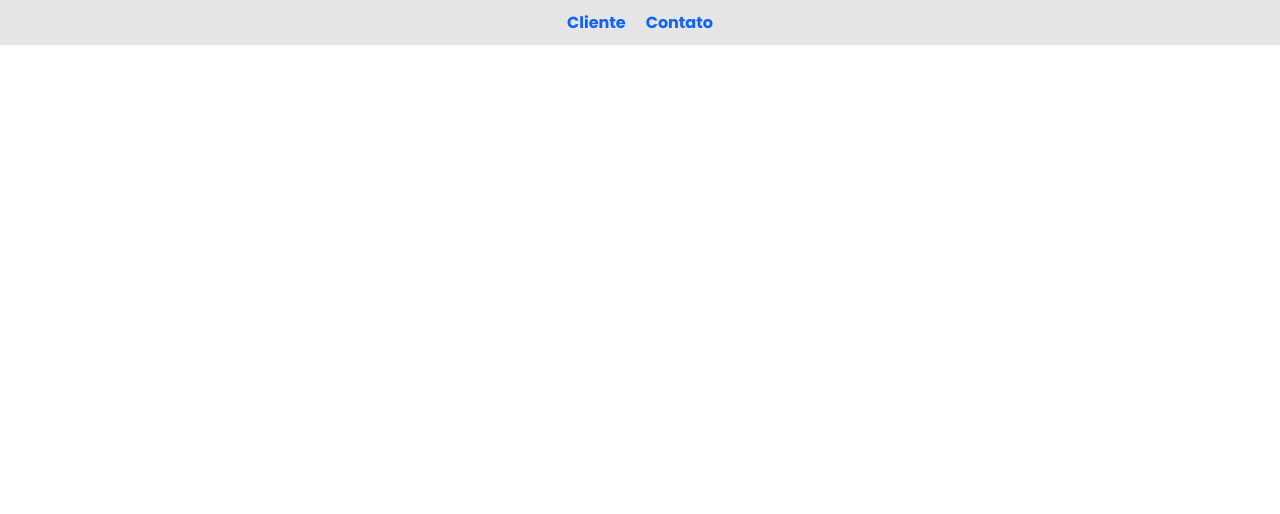
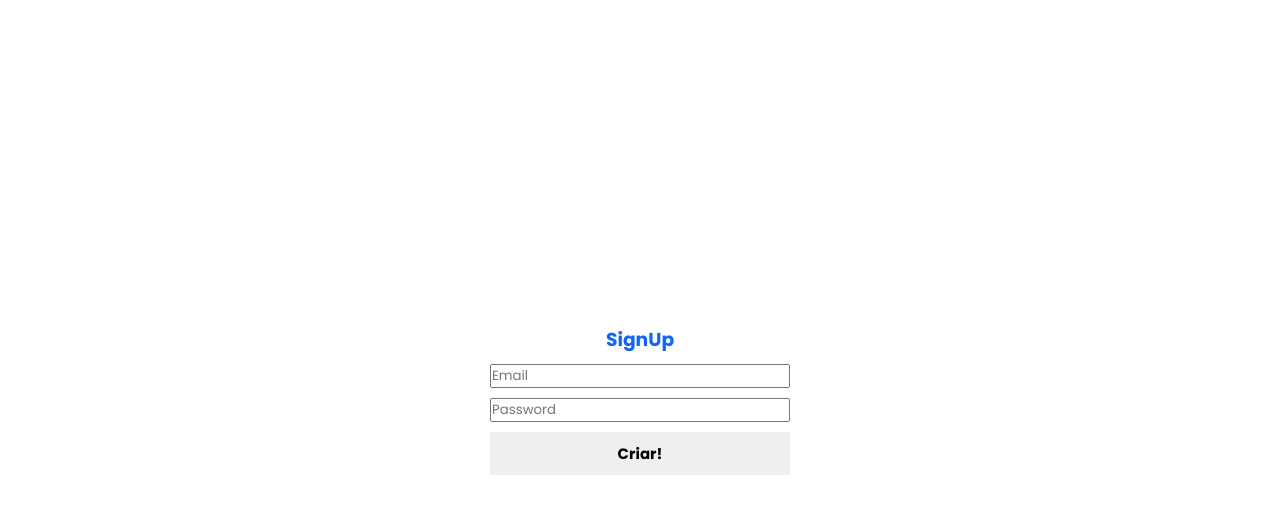
Before and after one commit to danieljosias/test-fullstack, a React (Create React App) app in the folder client/: page / in a window 1280 px wide. Shown: the top 514 px of the page. Built offline with nearby package versions, Linux system fonts and the light colour scheme.

Commit message:
feat: a tela de signup está feita

```diff
--- a/client/src/App.js
+++ b/client/src/App.js
@@ -5,7 +5,6 @@ import Header from './components/Header';
 function App() {
   return (
     <div className="App">
-      <Header/>
       <GlobalStyle/>
       <Routes/>
     </div>
--- a/client/src/components/FormClient/index.jsx
+++ b/client/src/components/FormClient/index.jsx
@@ -4,6 +4,7 @@ import * as yup from 'yup';
 import { useForm } from "react-hook-form";
 import { yupResolver } from '@hookform/resolvers/yup';
 import Client from '../Client';
+import Header from '../Header';
 
 export default function FormClient() {
     const formSchema = yup.object().shape({
@@ -28,6 +29,7 @@ export default function FormClient() {
 
   return (
     <Container>
+      <Header/>
       <form className="form" onSubmit={handleSubmit(onSubmitFunction)}>
       <h3>Cadastro do cliente</h3>
         <input placeholder="Nome completo" type="text" {...register("fullname")} />
--- a/client/src/components/FormContact/index.jsx
+++ b/client/src/components/FormContact/index.jsx
@@ -4,6 +4,7 @@ import * as yup from 'yup';
 import { useForm } from "react-hook-form";
 import { yupResolver } from '@hookform/resolvers/yup';
 import Contact from '../Contact';
+import Header from '../Header';
 
 export default function FormContact() {
     const formSchema = yup.object().shape({
@@ -27,6 +28,7 @@ export default function FormContact() {
 
   return (
     <Container>
+      <Header/>
        <form className="form" onSubmit={handleSubmit(onSubmitFunction)}>
         <h3>Cadastro do contato</h3>
          <input placeholder="Nome completo" type="text" {...register("fullname")} />
--- /dev/null
+++ b/client/src/components/SignUp/index.jsx
@@ -0,0 +1,41 @@
+import React from 'react'
+import { Container } from './styles'
+import * as yup from 'yup';
+import { useForm } from "react-hook-form";
+import { yupResolver } from '@hookform/resolvers/yup';
+
+export default function SignUp() {
+    const formSchema = yup.object().shape({
+        password: yup.string().required("Senha obrigatória"),
+        email: yup.string().required("Email obrigatório").email("E-mail inválido"),
+      });
+
+      const {
+        register,
+        handleSubmit,
+        formState: { errors }
+      } = useForm({
+        resolver: yupResolver(formSchema)
+      });
+
+      const onSubmitFunction = (data) => {
+        console.log(data)
+        //levar para signin
+      }
+
+  return (
+    <Container>
+        <form className="form" onSubmit={handleSubmit(onSubmitFunction)}>
+            <h3>SignUp</h3>
+
+            <input placeholder="Email" type="text" {...register("email")} />
+            {errors.email?.message}
+
+            <input placeholder="Password" type="password" {...register("password")} />
+            {errors.password?.message}
+
+            <button type="submit">Criar!</button>
+      </form>
+    </Container>
+  )
+}
--- /dev/null
+++ b/client/src/components/SignUp/styles.js
@@ -0,0 +1,38 @@
+import styled from 'styled-components';
+
+export const Container = styled.div`
+    display: flex;
+    justify-content: center;
+    gap: 50px;
+    align-items: center;
+    height: 100vh;
+
+    h3{
+        display: flex;
+        justify-content: center;
+        color: var(--blue);
+    }
+
+    form{
+        display: flex;
+        flex-direction: column;
+        gap: 10px;
+
+        input{
+            width: 300px;
+        }
+
+        button{
+            width: 300px;
+            color: var(--grey);
+            padding: 10px;
+            font-size: 15px;
+            font-weight: bold;
+
+            &:hover{
+                background-color: var(--blue);
+                transition: .3s all ease-in;
+            }
+        }
+    }
+`;
--- /dev/null
+++ b/client/src/pages/SignUp/index.js
@@ -0,0 +1,10 @@
+import React from 'react'
+import SignUp from '../../components/SignUp'
+
+export default function SignUpPage() {
+  return (
+    <div>
+        <SignUp/>
+    </div>
+  )
+}
--- a/client/src/routes/index.js
+++ b/client/src/routes/index.js
@@ -1,10 +1,15 @@
 import { Switch, Route } from 'react-router-dom'
 import FormClient from '../pages/FormClient'
 import FormContact from '../pages/FormContact'
+import SignUp from '../components/SignUp'
 
 export const Routes = () =>{
     return(
         <Switch>
+            <Route exact path="/">
+                <SignUp/>
+            </Route>
+
             <Route exact path="/client">
                 <FormClient/>
             </Route>
```
